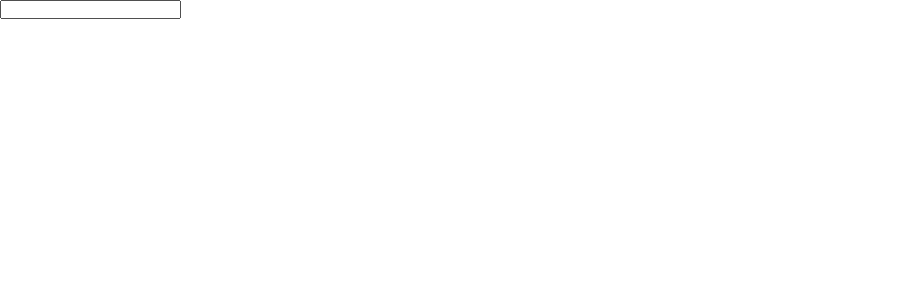
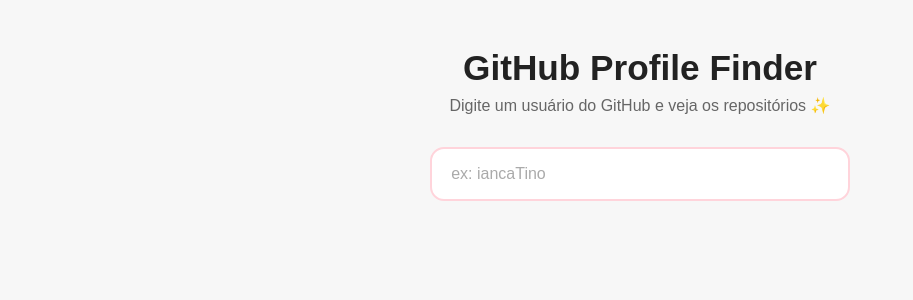
Before and after one commit to iancaTino/github_perfil, a React (Vite) app: page / in a window 1280 px wide. Shown: the top 300 px of the page, without its empty margins (0-913 px from the left). Built offline with nearby package versions, Linux system fonts and the light colour scheme.

Commit message:
Estilizando barra de busca

```diff
--- a/src/App.jsx
+++ b/src/App.jsx
@@ -1,31 +1,40 @@
 import { useState } from "react";
-
 import Perfil from "./components/Perfil";
-import Formulario from "./components/Perfil/Formulario";
 import ReposList from "./components/Perfil/ReposList";
 
 function App() {
-  const [formularioEstaVisivel, setFormularioEstaVisivel] = useState(true);
   const [nomeUsuario, setNomeUsuario] = useState("");
 
   return (
-    <>
-      <input type="text" onBlur={(e) => setNomeUsuario(e.target.value)} />
+    <div className="app">
+      <h1 className="title">GitHub Profile Finder</h1>
+      <p className="subtitle">
+        Digite um usuário do GitHub e veja os repositórios ✨
+      </p>
 
+      <div className="search">
+        <input
+          type="text"
+          placeholder="ex: iancaTino"
+          value={nomeUsuario}
+          onChange={(e) => setNomeUsuario(e.target.value)}
+        />
+      </div>
 
       {nomeUsuario.length > 4 && (
-        <>
+        <div className="content">
           <Perfil nomeUsuario={nomeUsuario} />
           <ReposList nomeUsuario={nomeUsuario} />
-        </>
+        </div>
       )}
+    </div>
+  );
+}
+
+export default App;
+
 
 {/* {formularioEstaVisivel && (
         <Formulario />
       )}
       <button onClick={() => setFormularioEstaVisivel(!formularioEstaVisivel)} type="button">Toggle form</button> */}
-    </>
-  )
-}
-
-export default App
--- a/src/components/Perfil/ReposList/ReposList.module.css
+++ b/src/components/Perfil/ReposList/ReposList.module.css
@@ -1,26 +1,67 @@
-.list{
+.list {
+    list-style: none;
+    padding: 0;
+    margin-top: 2rem;
+
     display: grid;
-    grid-template-columns: 1fr 1fr 1fr;
-    gap: 16px;
+    grid-template-columns: repeat(auto-fill, minmax(260px, 1fr));
+    gap: 1.5rem;
 }
 
-.listItem{
-    list-style: none;
-    padding: 16px;
-    border: 1px solid rgba(0, 0, 0, 0, 0.1);
+.listItem {
+    background: var(--corCard);
+    border-radius: 12px;
+    padding: 1.2rem;
+
+    display: flex;
+    flex-direction: column;
+    gap: 0.6rem;
+
+    border: 1px solid var(--corPrincipal);
+    transition: transform 0.2s ease, box-shadow 0.2s ease;
 }
 
-.ItemName b, .itemLanguage b{
-    margin-right: 8px;
+.listItem:hover {
+    transform: translateY(-6px);
+    box-shadow: 0 10px 20px rgba(255, 159, 138, 0.35);
 }
 
-.itemLink{
-    display: block;
-    background-color: var(--corPrincipal);
-    color: var(--corSecundaria);
+.itemName {
+    font-size: 1.1rem;
+    color: var(--corTexto);
+}
+
+.itemName b {
+    color: var(--corDestaque);
+    margin-right: 6px;
+}
+
+.itemLanguage {
+    font-size: 0.9rem;
+    color: #555;
+}
+
+.itemLanguage b {
+    color: var(--corDestaque);
+    margin-right: 6px;
+}
+
+.itemLink {
+    margin-top: auto;
+
+    text-decoration: none;
     text-align: center;
-    font-weight: bold;
-    margin-top: 8px;
-    padding: 8px;
-    text-decoration: none;
+
+    background: var(--corDestaque);
+    color: var(--corTexto);
+    padding: 0.6rem;
+    border-radius: 8px;
+
+    font-weight: 600;
+    transition: background 0.2s ease, transform 0.2s ease;
 }
+
+.itemLink:hover {
+    background: var(--corPrincipal);
+    transform: scale(1.05);
+}
--- a/src/components/Perfil/ReposList/index.jsx
+++ b/src/components/Perfil/ReposList/index.jsx
@@ -21,7 +21,7 @@
                 setTimeout(() => {
                     setEstaCarregando(false);
                     setRepos(resJson);
-                }, 4000);
+                }, 3000);
             })
             .catch(erro => {
                 setEstaCarregando(false);
--- a/src/global.css
+++ b/src/global.css
@@ -13,5 +13,86 @@
 
 :root {
     --corPrincipal: rgb(255, 212, 219);
-    --corSecundaria: #111;
+    --corSecundaria: #f7f7f7;
+    --corDestaque: #ff9f8a;
+    --corTexto: #222;
+    --corCard: #fff;
 }
+
+body {
+    margin: 0;
+    font-family: "Poppins", sans-serif;
+    background: var(--corSecundaria);
+    color: var(--corTexto);
+}
+
+.app {
+    min-height: 100vh;
+    padding: 3rem 1rem;
+    display: flex;
+    flex-direction: column;
+    align-items: center;
+}
+
+.title {
+    font-size: 2.2rem;
+    margin-bottom: 0.5rem;
+    color: var(--corTexto);
+}
+
+.subtitle {
+    font-size: 1rem;
+    color: #666;
+    margin-bottom: 2rem;
+    text-align: center;
+}
+
+/* SEARCH */
+.search {
+    width: 100%;
+    max-width: 420px;
+    margin-bottom: 3rem;
+}
+
+.search input {
+    width: 100%;
+    padding: 1rem 1.2rem;
+
+    border-radius: 14px;
+    border: 2px solid var(--corPrincipal);
+
+    background: var(--corCard);
+    color: var(--corTexto);
+
+    font-size: 1rem;
+    outline: none;
+
+    transition: border 0.2s ease, box-shadow 0.2s ease;
+}
+
+.search input::placeholder {
+    color: #aaa;
+}
+
+.search input:focus {
+    border-color: var(--corDestaque);
+    box-shadow: 0 0 0 4px rgba(255, 159, 138, 0.25);
+}
+
+/* CONTEÚDO */
+.content {
+    width: 100%;
+    max-width: 1100px;
+    display: flex;
+    flex-direction: column;
+    gap: 3rem;
+}
+
+
+:root {
+    --corPrincipal: rgb(255, 212, 219);
+    --corSecundaria: #f7f7f7;
+    --corDestaque: #ff9f8a;
+    --corTexto: #222;
+    --corCard: #fff;
+}
```
Also changed, not shown: 1 other file (tests, documents, lock files or other folders). Lines whose indentation alone changed are shown as unchanged.
